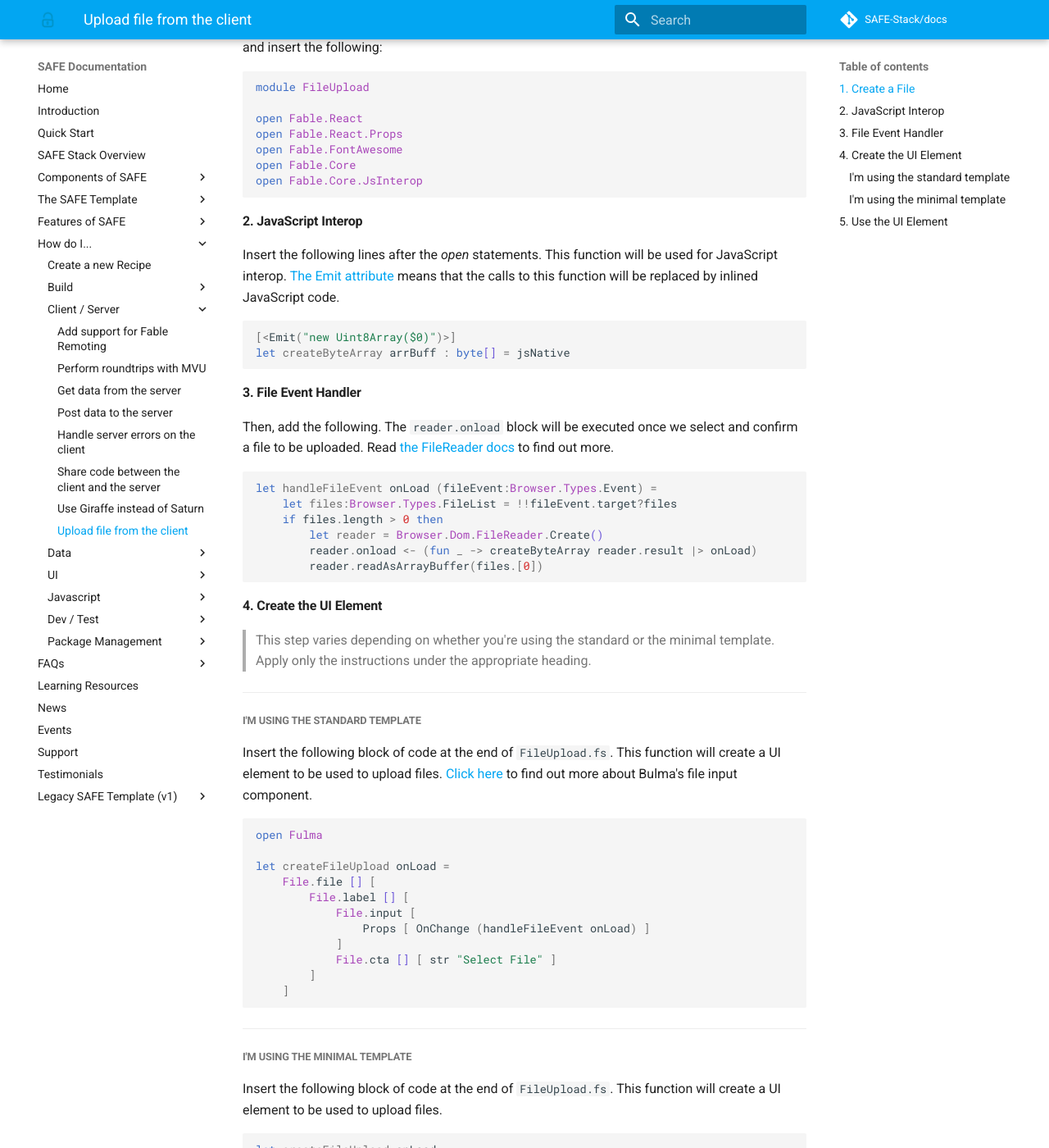
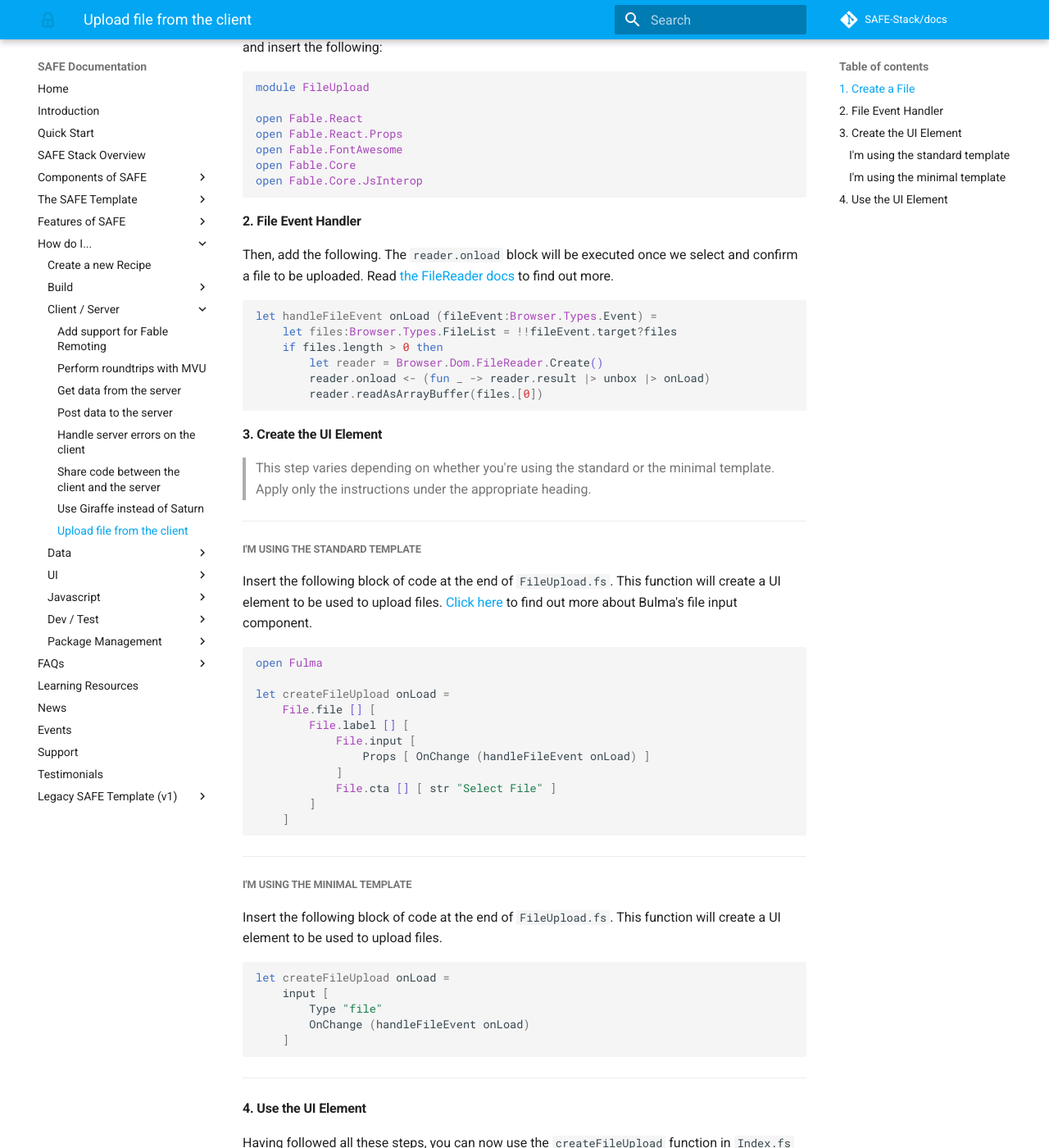
Before and after one commit to SAFE-Stack/docs, an MkDocs documentation site: the page built from docs/recipes/client-server/upload-file-from-client.md, in a window 1280 px wide and 1400 px high, scrolled down 303 px. Shown: the whole window at 82% size. Built offline with MkDocs 1.6.1 and Material for MkDocs 9.7.7, drawn with Linux system fonts in a browser that asks for light colours; comment, search, counter and statistics services are not loaded; some of the changed text lies outside the part shown.

Commit message:
Step 2 deleted, use of createByteArray function replaced with unbox

````diff
--- a/docs/recipes/client-server/upload-file-from-client.md
+++ b/docs/recipes/client-server/upload-file-from-client.md
@@ -17,16 +17,9 @@
 open Fable.Core.JsInterop
 ```
 
-#### 2. JavaScript Interop
 
-Insert the following lines after the *open* statements. This function will be used for JavaScript interop. [The Emit attribute](https://fable.io/docs/communicate/js-from-fable.html#Emit-when-F-is-not-enough) means that the calls to this function will be replaced by inlined JavaScript code.
 
-```fsharp
-[<Emit("new Uint8Array($0)")>]
-let createByteArray arrBuff : byte[] = jsNative
-```
-
-#### 3. File Event Handler
+#### 2. File Event Handler
 
 Then, add the following. The `reader.onload` block will be executed once we select and confirm a file to be uploaded. Read [the FileReader docs](https://developer.mozilla.org/en-US/docs/Web/API/FileReader) to find out more.
 
@@ -35,13 +28,13 @@
     let files:Browser.Types.FileList = !!fileEvent.target?files
     if files.length > 0 then
         let reader = Browser.Dom.FileReader.Create()
-        reader.onload <- (fun _ -> createByteArray reader.result |> onLoad)
+        reader.onload <- (fun _ -> reader.result |> unbox |> onLoad)
         reader.readAsArrayBuffer(files.[0])
 ```
 
 
 
-#### 4. Create the UI Element
+#### 3. Create the UI Element
 
 > This step varies depending on whether you're using the standard or the minimal template. Apply only the instructions under the appropriate heading.
 
@@ -81,9 +74,11 @@
 
 ---
 
-#### 5. Use the UI Element
 
-Having followed all these steps, you can now use the `createFileUpload` function in `Index.fs` to create the UI element for uploading files. One thing to note is that `HandleFile` is a case of the discriminated union type `Msg` that's in `Index.fs`. You can use this message case to [send the file from the client to the server](http://localhost:8000/recipes/client-server/messaging-post/).
+
+#### 4. Use the UI Element
+
+Having followed all these steps, you can now use the `createFileUpload` function in `Index.fs` to create the UI element for uploading files. One thing to note is that `HandleFile` is a case of the discriminated union type `Msg` that's in `Index.fs`. You can use this message case to [send the file from the client to the server](../messaging-post/).
 
 ```fsharp
 FileUpload.createFileUpload (HandleFile >> dispatch)
````
